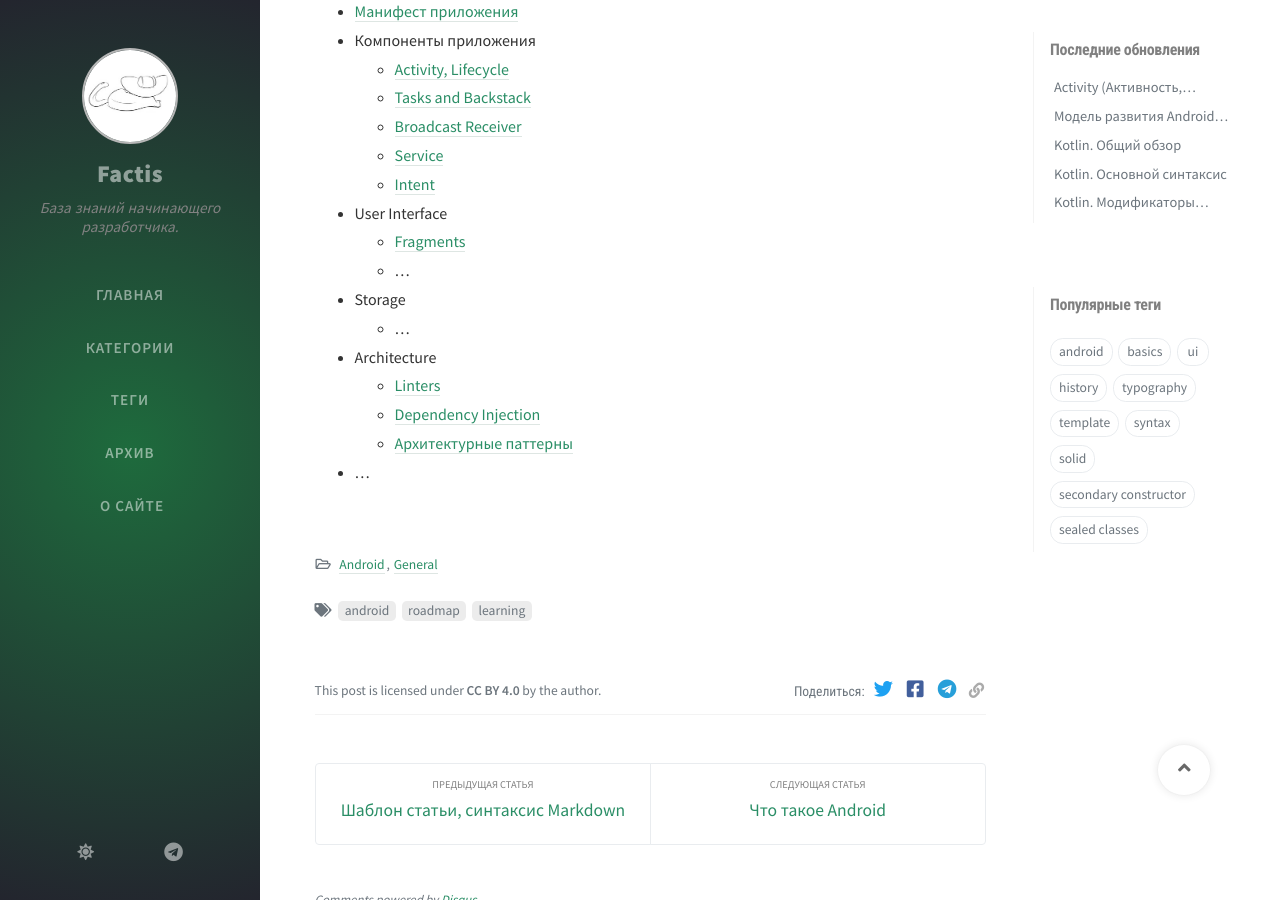
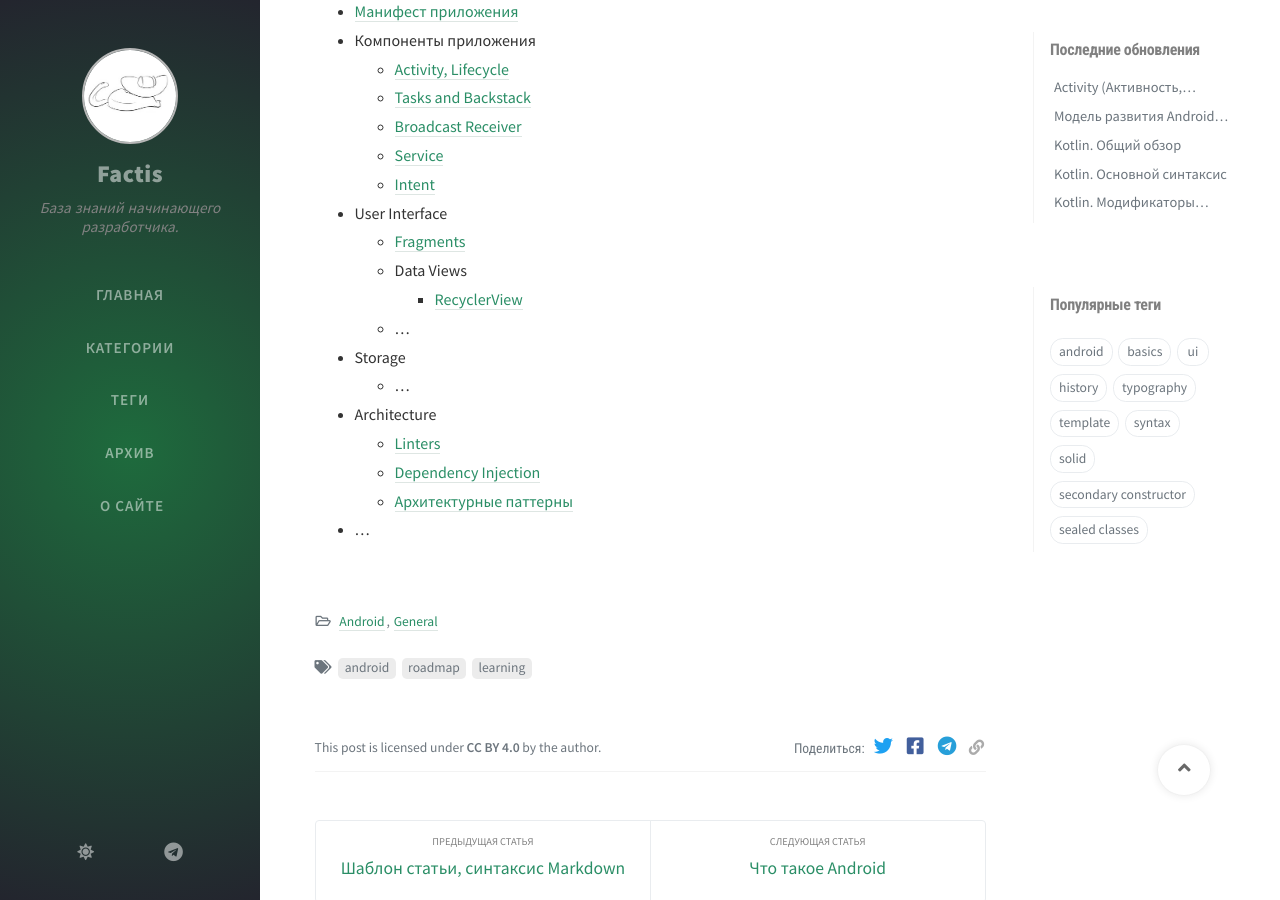
Before and after one commit to Bimlibik/bimlibik.github.io, a Jekyll site: the page built from _posts/android/2020-05-14-roadmap-android-developer.md, in a window 1280 px wide and 900 px high, scrolled down 787 px. Built offline with Jekyll 4.4.1, drawn with Linux system fonts in a browser that asks for light colours; nearby versions of some CDN libraries; comment, search, counter and statistics services are not loaded.

Commit message:
Update: добавила ссылку на пост про recyclerView.

```diff
--- a/_posts/android/2020-05-14-roadmap-android-developer.md
+++ b/_posts/android/2020-05-14-roadmap-android-developer.md
@@ -40,6 +40,8 @@ toc: false
     - [Intent]()
 - User Interface
     - [Fragments]()
+    - Data Views
+      - [RecyclerView](https://bimlibik.github.io/posts/recycler-view/)
     - ...
 - Storage
     - ...
```
